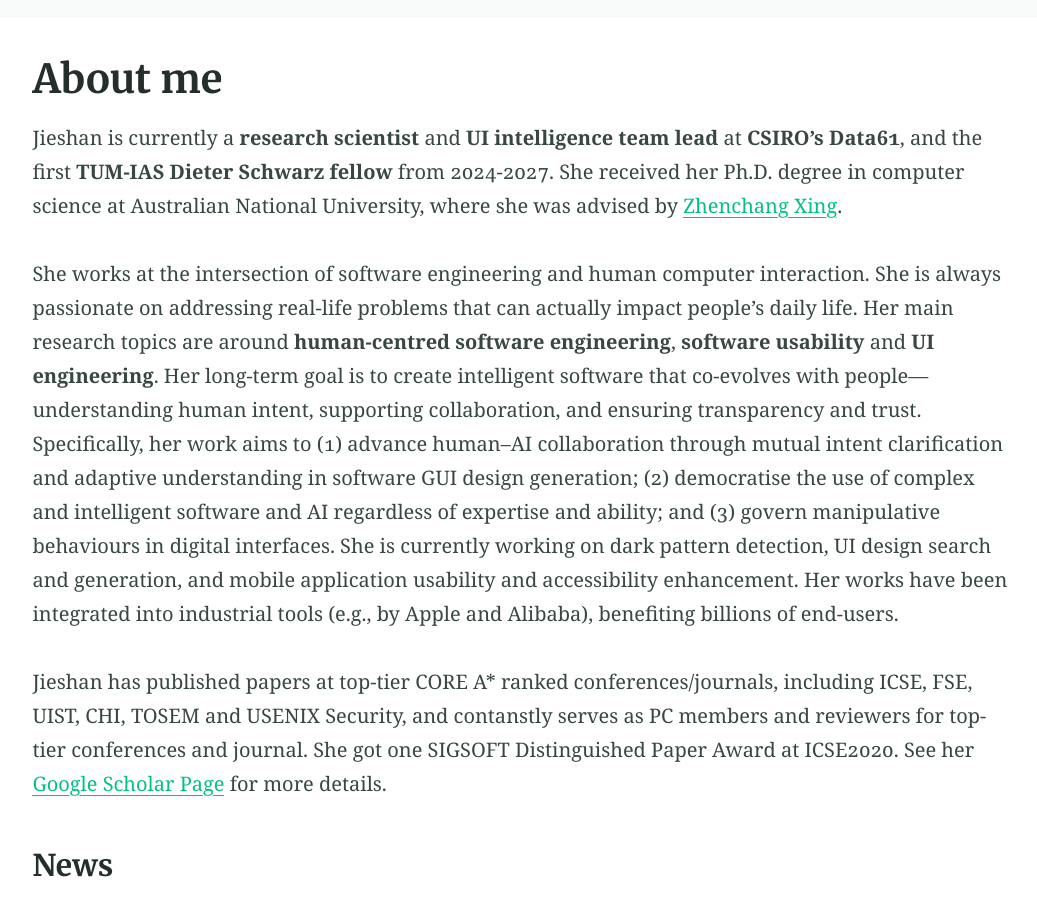
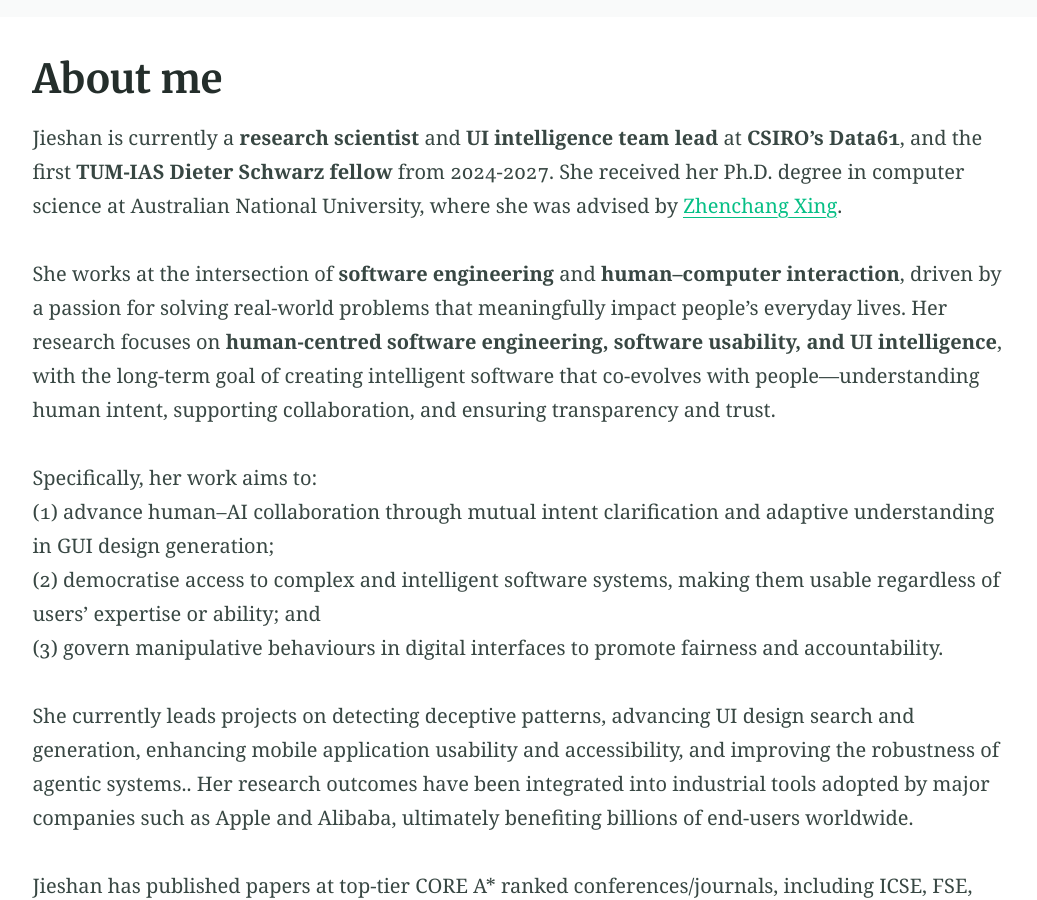
Before and after one commit to chenjshnn/chenjshnn.github.io, a Jekyll site: the page built from index.md, in a window 1280 px wide and 900 px high, scrolled down 462 px. Shown: the whole window, without its empty margins (118-1155 px from the left). Built offline with Jekyll 4.4.1, drawn with Linux system fonts in a browser that asks for light colours.

Commit message:
Update biography for Jieshan with clearer focus
Revised Jieshan's biography to enhance clarity and impact, focusing on her research areas and contributions.

```diff
--- a/index.md
+++ b/index.md
@@ -16,8 +16,14 @@ Specifically, through UI engineering, my work aims to (1) advance human–AI col
 
 Jieshan is currently a **research scientist** and **UI intelligence team lead** at **CSIRO's Data61**, and the first **TUM-IAS Dieter Schwarz fellow** from 2024-2027. She received her Ph.D. degree in computer science at Australian National University, where she was advised by [Zhenchang Xing](https://cecs.anu.edu.au/people/zhenchang-xing).
 
-She works at the intersection of software engineering and human computer interaction. She is always passionate on addressing real-life problems that can actually impact people's daily life. Her main research topics are around **human-centred software engineering**, **software usability** and **UI engineering**. Her long-term goal is to create intelligent software that co-evolves with people—understanding human intent, supporting collaboration, and ensuring transparency and trust. Specifically, her work aims to (1) advance human–AI collaboration through mutual intent clarification and adaptive understanding in software GUI design generation; (2) democratise the use of complex and intelligent software and AI regardless of expertise and ability; and (3) govern manipulative behaviours in digital interfaces.
-She is currently working on dark pattern detection, UI design search and generation, and mobile application usability and accessibility enhancement. Her works have been integrated into industrial tools (e.g., by Apple and Alibaba), benefiting billions of end-users.
+She works at the intersection of **software engineering** and **human–computer interaction**, driven by a passion for solving real-world problems that meaningfully impact people’s everyday lives. Her research focuses on **human-centred software engineering, software usability, and UI intelligence**, with the long-term goal of creating intelligent software that co-evolves with people—understanding human intent, supporting collaboration, and ensuring transparency and trust.
+
+Specifically, her work aims to: <br />
+(1) advance human–AI collaboration through mutual intent clarification and adaptive understanding in GUI design generation; <br />
+(2) democratise access to complex and intelligent software systems, making them usable regardless of users’ expertise or ability; and <br />
+(3) govern manipulative behaviours in digital interfaces to promote fairness and accountability.
+
+She currently leads projects on detecting deceptive patterns, advancing UI design search and generation, enhancing mobile application usability and accessibility, and improving the robustness of agentic systems.. Her research outcomes have been integrated into industrial tools adopted by major companies such as Apple and Alibaba, ultimately benefiting billions of end-users worldwide.
 
 Jieshan has published papers at top-tier CORE A* ranked conferences/journals, including ICSE, FSE, UIST, CHI, TOSEM and USENIX Security, and contanstly serves as PC members and reviewers for top-tier conferences and journal. She got one SIGSOFT Distinguished Paper Award at ICSE2020. See her [Google Scholar Page](https://scholar.google.com/citations?user=slrzj8kAAAAJ) for more details.
 
```
